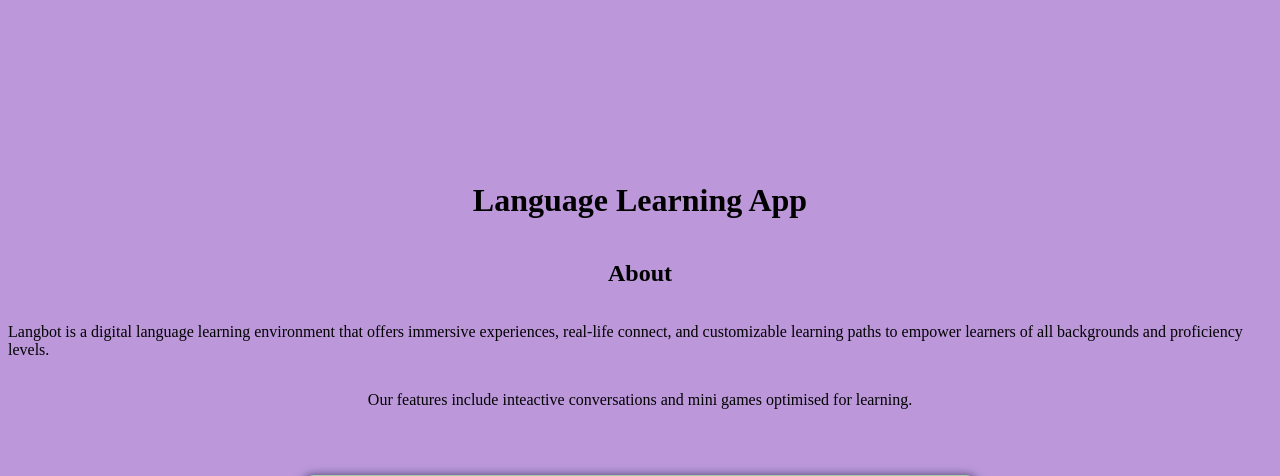
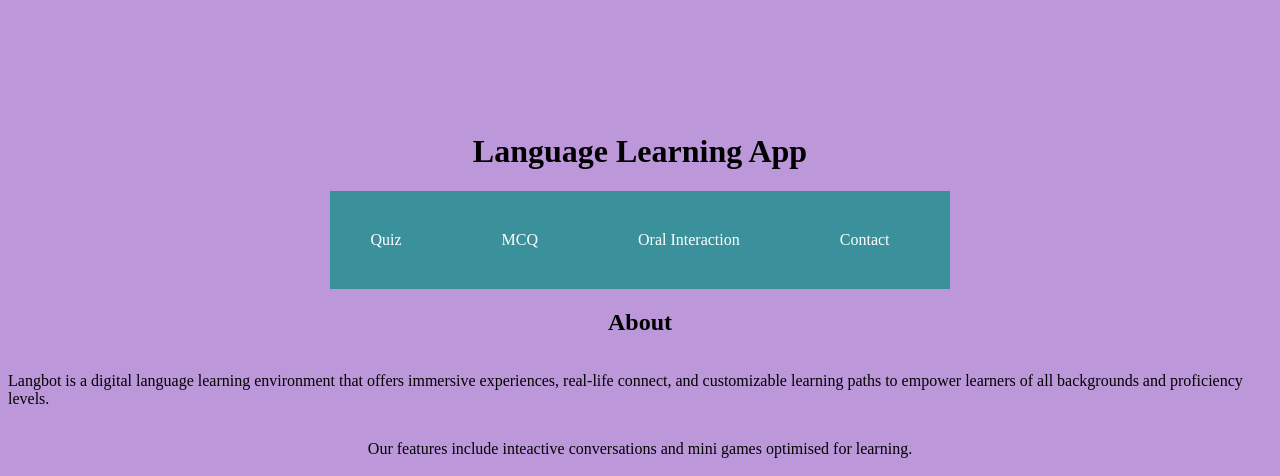
Before and after one commit to Kriti-101/Langbot, a Flask app: page / in a window 1280 px wide. Shown: the top 476 px of the page. Run offline with Flask 3, Linux system fonts and the light colour scheme.

Commit message:
added navbar

```diff
--- a/static/style.css
+++ b/static/style.css
@@ -54,3 +54,39 @@ button {
 button:hover {
     background-color: #0056b3;
 }
+
+/* Style the navbar */
+.navbar {
+    background-color: #3a919b; /* Dark background color */
+    overflow: hidden; /* Ensure all navbar content is visible */
+  }
+
+  /* Style the links inside the navbar */
+  .navbar a {
+    /* Float the links to the left side */
+    display: block; /* Display links as block elements */
+    color: white; /* Text color */
+    text-align: center; /* Center-align text */
+    padding: 20px; /* Add padding around the links */
+    text-decoration: none; /* Remove underlines from links */
+    margin: 20px
+  }
+
+  ul {
+    list-style-type: none;
+    margin: 0;
+    padding: 0;
+}
+
+/* Style the navigation links */
+li {
+    display: inline; /* Display the list items horizontally */
+    margin-right: 20px; /* Add some spacing between links */
+    float : left
+}
+
+  /* Change the color of links on hover */
+  .navbar a:hover {
+    background-color: #ddd; /* Light gray background color */
+    color: black; /* Change text color */
+  }
--- a/templates/index.html
+++ b/templates/index.html
@@ -7,7 +7,14 @@
   <h1>Language Learning App</h1>
   </head>
   <body>
-
+    <nav class="navbar">
+      <ul>
+          <li><a href="quiz">Quiz</a></li>
+          <li><a href="mcq">MCQ</a></li>
+          <li><a href="oral">Oral Interaction</a></li>
+          <li><a href="contact">Contact</a></li>
+      </ul>
+  </nav>
     <script src="{{ url_for('static', filename='script.js') }}"></script>
     <link rel="stylesheet" type="text/css" href="{{ url_for('static', filename='style.css') }}">
 
```
Also changed, not shown: templates/oral.html (+13 -0 lines).
